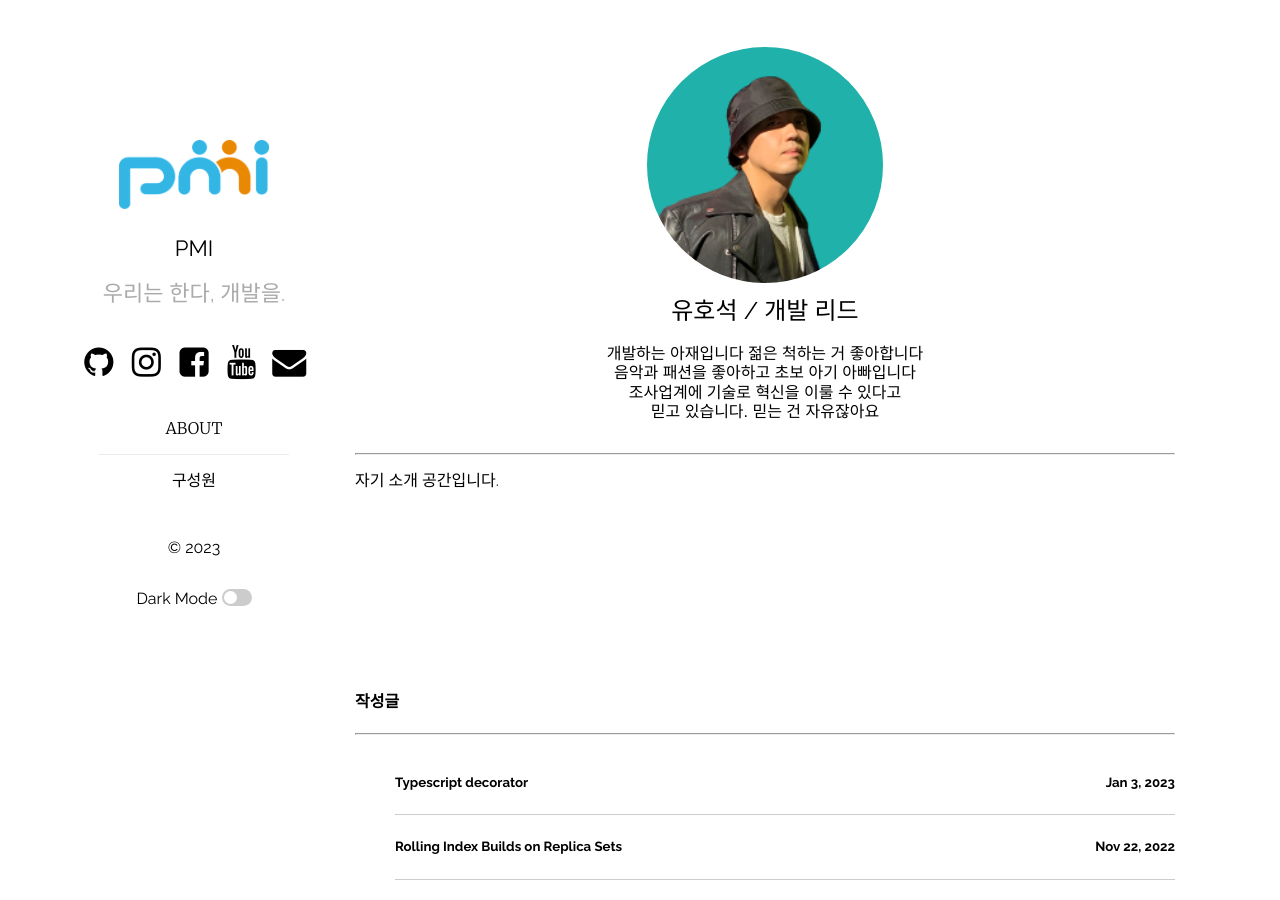
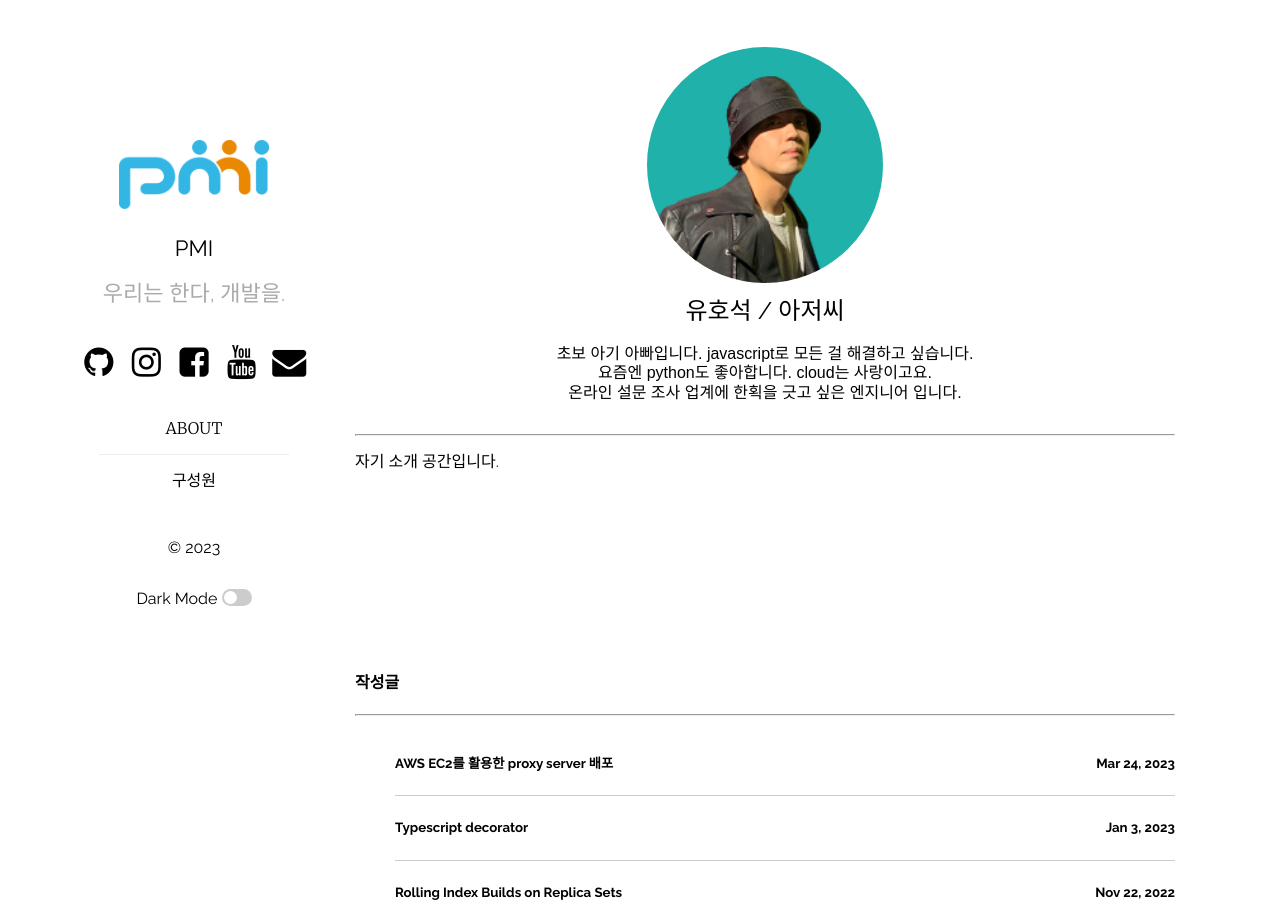
Before and after one commit to pmirnc-dev/pmirnc-dev.github.io, a Jekyll site: the page built from people/hsyoo.md, in a window 1280 px wide and 900 px high. Built offline with Jekyll 4.4.1, drawn with Linux system fonts in a browser that asks for light colours.

```diff
--- a/_data/authors.yaml
+++ b/_data/authors.yaml
@@ -2,17 +2,16 @@ hsyoo :
     username: hsyoo
     name: 유호석
     image: /assets/authors/hsyoo.png
-    position: 개발 리드
+    position: 아저씨
     description: |-
-        개발하는 아재입니다 젊은 척하는 거 좋아합니다
-        음악과 패션을 좋아하고 초보 아기 아빠입니다
-        조사업계에 기술로 혁신을 이룰 수 있다고
-        믿고 있습니다. 믿는 건 자유잖아요
+        초보 아기 아빠입니다. javascript로 모든 걸 해결하고 싶습니다.
+        요즘엔 python도 좋아합니다. cloud는 사랑이고요.
+        온라인 설문 조사 업계에 한획을 긋고 싶은 엔지니어 입니다.
 ihhwang:
     username: ihhwang
     name: 황인호
     image: /assets/authors/ihhwang.png
-    position: 풀스택 & 네이티브 앱 개발
+    position: 마라토너
     description: |-
         PMI 개발부에서 풀스택 및 네이티브 앱 개발을 담당 하고 있습니다.
         드럼과 운동을 좋아하며 철인3종을 목표로 하고 있습니다.
@@ -22,7 +21,7 @@ dhjeon:
     username: dhjeon
     name: 전다훈
     image: /assets/authors/dhjeon.png
-    position: 풀스택
+    position: 요리사
     description: |-
         PMI 개발부에서 요리를 하고 있습니다.
         사시미를 잘씁니다. 회 떠 드릴까요?
@@ -30,22 +29,21 @@ sh.kim:
     username: sh.kim
     name: 김상협
     image: /assets/authors/sh.kim.png
-    position: 웹 개발
+    position: 김상협
     description: |-
         PMI 개발부의 주인공입니다.
 mclee:
     username: mclee
     name: 이명철
     image: /assets/authors/mclee.png
-    position: 풀스택 & 레거시 유지 보수
+    position: 헤비급 챔피언
     description: |-
         PMI 개발부에서 빌런을 맡고 있습니다.
-
 yrbyeon:
     username: yrbyeon
     name: 변유라
     image: /assets/authors/yrbyeon.png
-    position: 웹 개발
+    position: 야구선수
     description: |-
         PMI 개발부에서 서핑을 하고 있고 4번타자를 하고 있습니다.
         투타 겸업 중입니다. 목표는 월드시리즈 우승입니다.
@@ -53,7 +51,7 @@ ybcho:
     username: ybcho
     name: 조용빈
     image: /assets/authors/ybcho.png
-    position: 웹 개발
+    position: MBTI 매니아
     description: |-
         PMI 개발부에서 인싸를 맡고 있습니다.
         고수가 되려고 노력하는 초보 개발자입니다.
@@ -61,7 +59,7 @@ skan:
     username: skan
     name: 안승규
     image: /assets/authors/skan.png
-    position: 만능 개발자
+    position: 돌려차기 마스터
     description: |-
         PMI 개발부의 에이스입니다.
         믿고 맡겨주세요
@@ -70,7 +68,7 @@ jseom:
     username: jseom
     name: 엄진섭
     image: /assets/authors/jseom.png
-    position: 인프라 엔지니어
+    position: 컴퓨존 매니아
     description: |-
         조직의 유일무이한 존재
         제일 바쁩니다
@@ -78,7 +76,7 @@ tkkim:
     username: tkkim
     name: 김태경
     image: /assets/authors/tkkim.png
-    position: 웹 개발
+    position: 점심 패스마스터
     description: |-
         그림그리기, 노래듣기 좋아합니다. (노래 추천 환영합니다)
         발전해나가는 개발자가 되겠습니다.
@@ -86,7 +84,7 @@ ymshim:
     username: ymshim
     name: 심영민
     image: /assets/authors/ymshim.png
-    position: 웹 개발
+    position: 애플 매니아
     description: |-
         PMI 개발부에서 웹 개발을 담당하고 있습니다.
         항상 발전하는 개발자를 꿈꾸고 있습니다.
```
Also changed, not shown: _posts/2023-03-24-AWS-EC2를-활용한-proxy-server-배포.md (added, +147 -0 lines), assets/images/hsyoo/ami.png (added), assets/images/hsyoo/ec2-instance.png (added), assets/images/hsyoo/windows-proxy.png (added).
